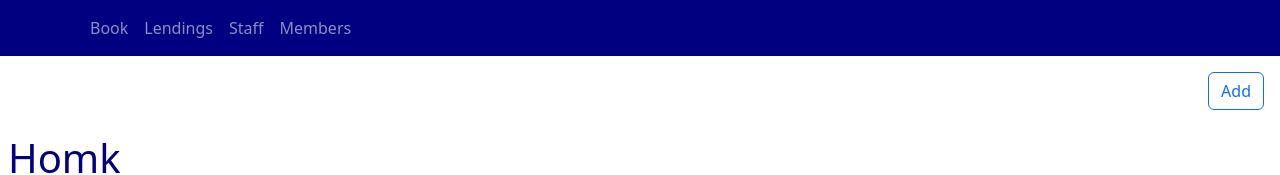
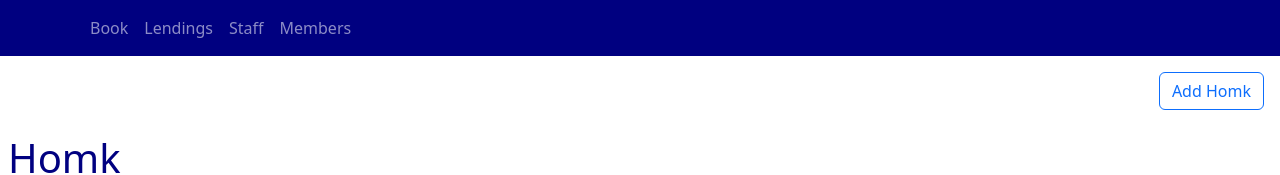
Before and after one commit to PuLeeNa/LibManagement-FE, a React (Create React App) app: page / in a window 1280 px wide. Shown: the top 175 px of the page. Built offline with nearby package versions, Linux system fonts and the light colour scheme; no server answers.

Commit message:
Update Add button label to include formatted title

```diff
--- a/src/components/book/BookConsole.tsx
+++ b/src/components/book/BookConsole.tsx
@@ -89,7 +89,7 @@ export function BookConsole() {
           variant="outline-primary"
           onClick={() => setShowAddBookForm(true)}
         >
-          Add
+          Add {formattedTitle}
         </Button>
       </div>
       <h1 className="p-2 " style={{ color: 'navy' }}>{formattedTitle}</h1>
```
